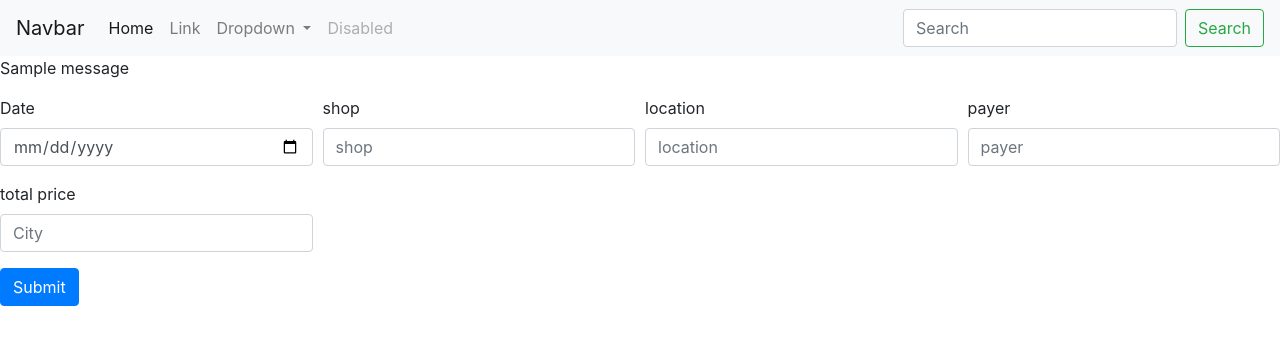
After one commit to dmejdani/nomama, a Flask app: page /receipt in a window 1280 px wide. The commit adds this page. Shown: the top 345 px of the page. Run offline with Flask 2, Linux system fonts and the light colour scheme; tables that the repository leaves empty hold one stand-in row (values such as "Sample post"); one stand-in notice (Sample message) is shown.

Commit message:
styling login,receipt page

```diff
--- a/app/__init__.py
+++ b/app/__init__.py
@@ -33,16 +33,20 @@ def create_app(config_class=Config):
     from app import models
 
     # a simple page that says hello
-    @app.route('/')
-    @app.route('/hello')
+    @ app.route('/')
+    @ app.route('/hello')
     def home():
         return render_template("index.html")
 
-    @app.route('/login')
+    @ app.route('/login')
     def login():
         return render_template("login.html")
 
-    @app.route("/update-server", methods=["POST"])
+    @ app.route('/receipt')
+    def receipt():
+        return render_template("receipt.html")
+
+    @ app.route("/update-server", methods=["POST"])
     def webhook():
         if request.method == "POST":
             abort_code = 418
@@ -99,4 +103,7 @@ def create_app(config_class=Config):
             return f"Updated PythonAnywhere successfully to commit {build_commit}", 200
         return "Bad request", 400
 
+    if __name__ == "__main__":
+        app.run(debug=True)
+
     return app
--- a/app/static/style.css
+++ b/app/static/style.css
@@ -1,3 +1,8 @@
 body{
     color:rgba(199, 99, 99, 0.667);
 }
+
+.loginpage{
+    width: 350px;
+    margin: auto;
+}
--- /dev/null
+++ b/app/templates/receipt.html
@@ -0,0 +1,47 @@
+{% extends "base.html" %}
+{% block title %} receipt PAGE {% endblock %}
+
+{% block content %}
+{% with messages = get_flashed_messages() %}
+{% if messages %}
+{% for msg in messages %}
+<p>{{msg}}</p>
+{% endfor %}
+{% endif %}
+{% endwith %}
+
+
+
+<form action="#" method="post">
+    <div class="form-row">
+        <div class="col-md-3 mb-3">
+            <label for="receiptdate">Date</label>
+            <input type="date" class="form-control" id="receiptdate" placeholder="date" value="date" required>
+        </div>
+        <div class="col-md-3 mb-3">
+            <label for="receiptshop">shop</label>
+            <input type="text" class="form-control" id="receiptshop" placeholder="shop"
+                value="{{receiptshop if receiptshop}}" required>
+        </div>
+        <div class="col-md-3 mb-3">
+            <label for="receiptloc">location</label>
+            <input type="text" class="form-control" id="receiptloc" placeholder="location"
+                value="{{receiptloc if receiptloc}}" required>
+        </div>
+        <div class="col-md-3 mb-3">
+            <label for="receiptpayer">payer</label>
+            <input type="text" class="form-control" id="receiptpayer" placeholder="payer"
+                value="{{receiptpayer if receiptpayer}}" required>
+        </div>
+    </div>
+    <div class="form-row">
+        <div class="col-md-3 mb-3">
+            <label for="totprice">total price</label>
+            <input type="integer" class="form-control" id="totprice" placeholder="City" required>
+        </div>
+    </div>
+
+    <button class="btn btn-primary" type="submit" value="submit">Submit</button>
+</form>
+
+{% endblock %}
```
Also changed, not shown: app/templates/login.html (+19 -4 lines).
